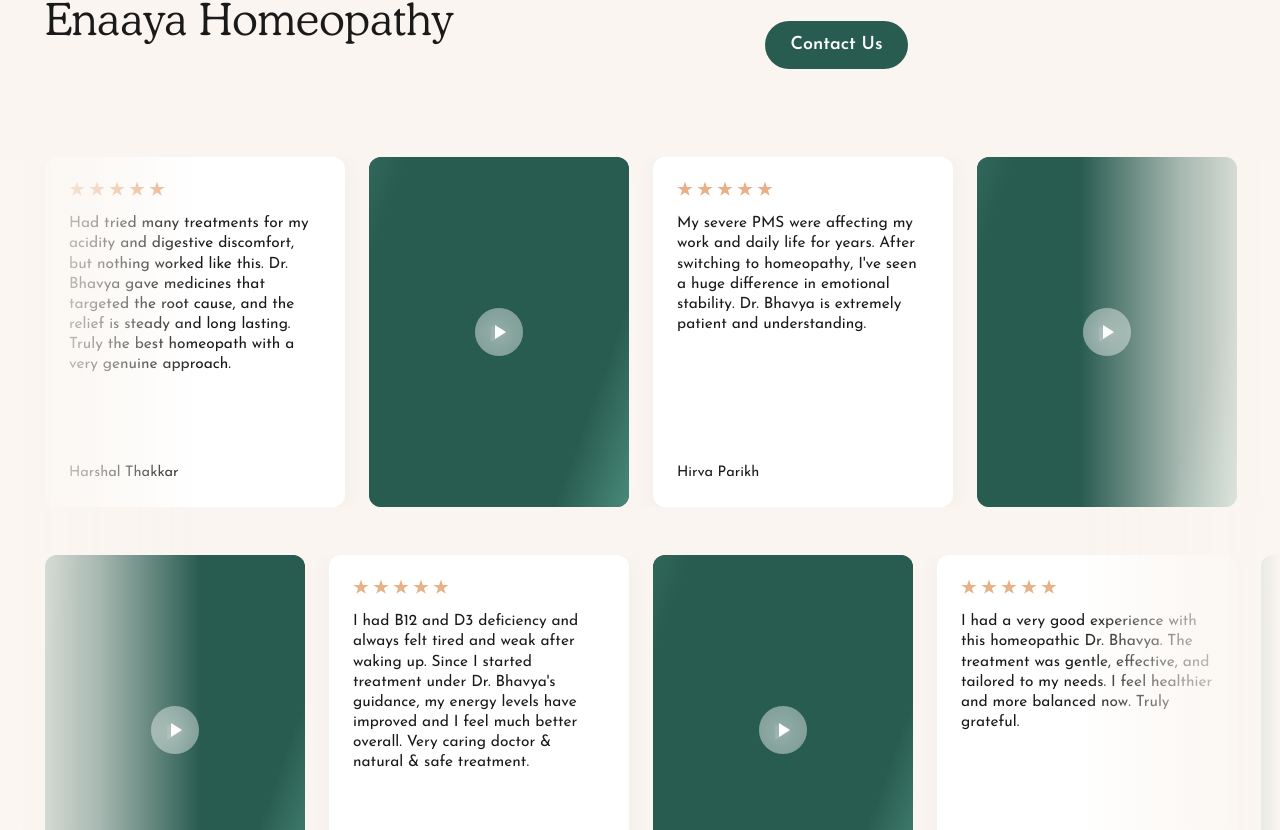
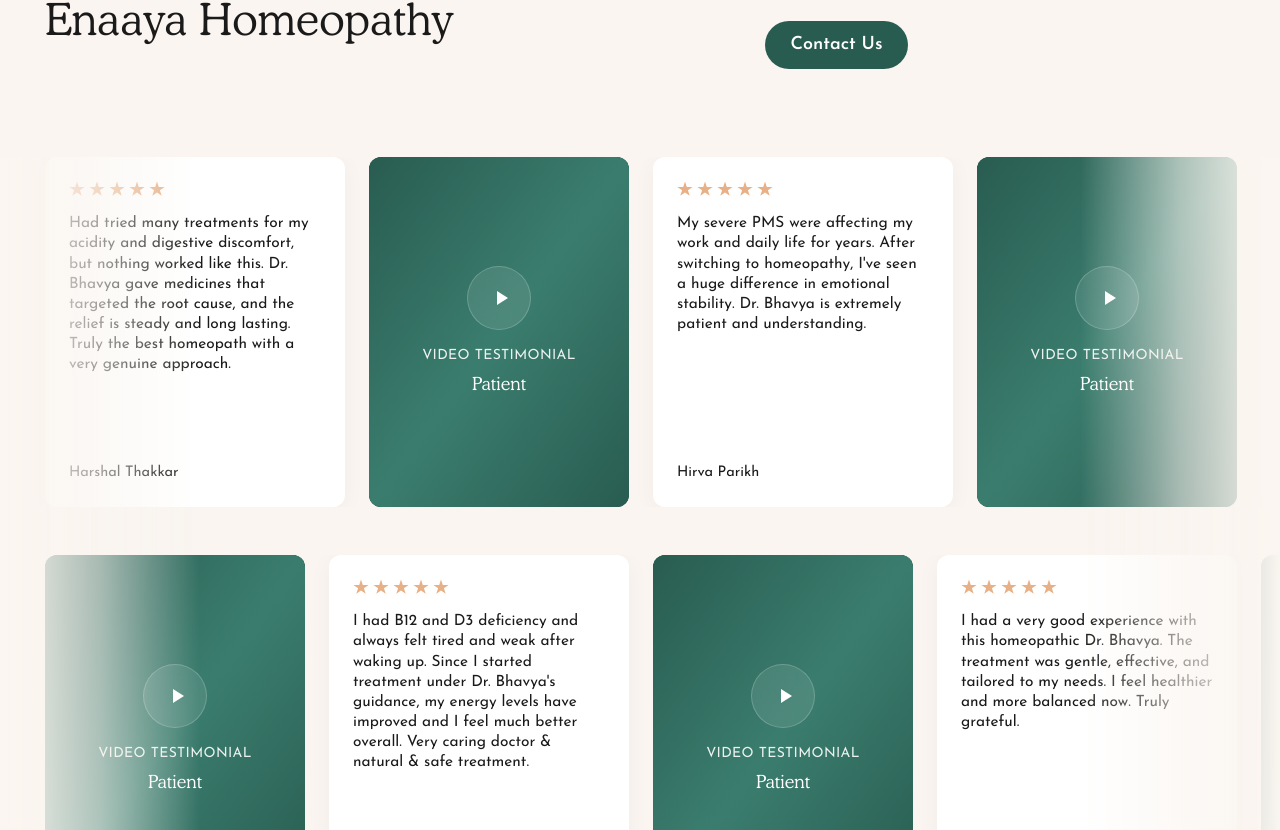
Before and after one commit to Hirparikh27/homeopathy-clinic-tailwind, a React (Vite) app: page / in a window 1280 px wide. Shown: the part 4870-5700 px from the top of the page. Built offline with nearby package versions, Linux system fonts and the light colour scheme; a web font is replaced by a local one.

Commit message:
Perf: Optimize testimonial video loading with placeholders

```diff
--- a/src/components/Testimonials.jsx
+++ b/src/components/Testimonials.jsx
@@ -108,35 +108,33 @@ const testimonialsData = [
 //     </div>
 //   );
 // };
-const VideoPreview = ({ src, onClick }) => {
-  const [ready, setReady] = React.useState(false);
-
+const VideoPreview = ({ onClick, patient }) => {
   return (
     <div
       onClick={onClick}
-      className="relative w-full h-full rounded-2xl overflow-hidden cursor-pointer"
+      className="relative w-full h-full rounded-2xl overflow-hidden cursor-pointer bg-[#295C51] group"
     >
-      {/* Skeleton */}
-      {!ready && <div className="absolute inset-0 skeleton-shimmer" />}
+      {/* Dynamic Placeholder Aesthetic */}
+      <div className="absolute inset-0 bg-gradient-to-br from-[#295C51] via-[#3a7d6e] to-[#295C51] flex flex-col items-center justify-center p-6 text-center">
+        <div className="w-16 h-16 rounded-full bg-white/10 backdrop-blur-md flex items-center justify-center mb-4 transition-transform duration-500 group-hover:scale-110 border border-white/20">
+          <svg
+            width="24"
+            height="24"
+            viewBox="0 0 24 24"
+            fill="none"
+            className="ml-1"
+          >
+            <path d="M8 5V19L19 12L8 5Z" fill="white" />
+          </svg>
+        </div>
+        <p className="font-josefin text-white/90 text-sm font-medium tracking-wide uppercase">
+          Video Testimonial
+        </p>
+        <p className="font-cooper text-white text-lg mt-1">{patient}</p>
+      </div>
 
-      {/* Video */}
-      <video
-        src={src}
-        muted
-        playsInline
-        preload="metadata"
-        onCanPlay={() => setReady(true)}
-        className={`w-full h-full object-cover transition-opacity duration-300 ${
-          ready ? "opacity-100" : "opacity-0"
-        }`}
-      />
-
-      {/* Play Icon */}
-      <div className="absolute inset-0 flex items-center justify-center pointer-events-none">
-        <div className="w-12 h-12 rounded-full bg-white/30 backdrop-blur flex items-center justify-center text-white text-xl">
-          ▶
-        </div>
-      </div>
+      {/* Hover Overlay */}
+      <div className="absolute inset-0 bg-black/0 group-hover:bg-black/10 transition-colors duration-300" />
     </div>
   );
 };
@@ -204,20 +202,10 @@ const Card = ({ item, onPlay }) => {
         whileInView={{ opacity: 1, scale: 1 }}
         viewport={{ once: true }}
       >
-        <div
-          className="w-full h-full relative group cursor-pointer"
+        <VideoPreview
+          patient={item.patient}
           onClick={() => onPlay(item.videoSource)}
-        >
-          <VideoPreview
-            src={item.videoSource}
-            onClick={() => onPlay(item.videoSource)}
-          />
-          <div className="absolute top-1/2 left-1/2 -translate-x-1/2 -translate-y-1/2 w-12 h-12 bg-white/20 backdrop-blur-md rounded-full flex items-center justify-center transition-transform duration-300 group-hover:scale-110">
-            <svg width="24" height="24" viewBox="0 0 24 24" fill="none">
-              <path d="M8 5V19L19 12L8 5Z" fill="white" />
-            </svg>
-          </div>
-        </div>
+        />
       </motion.div>
     );
   }
```
